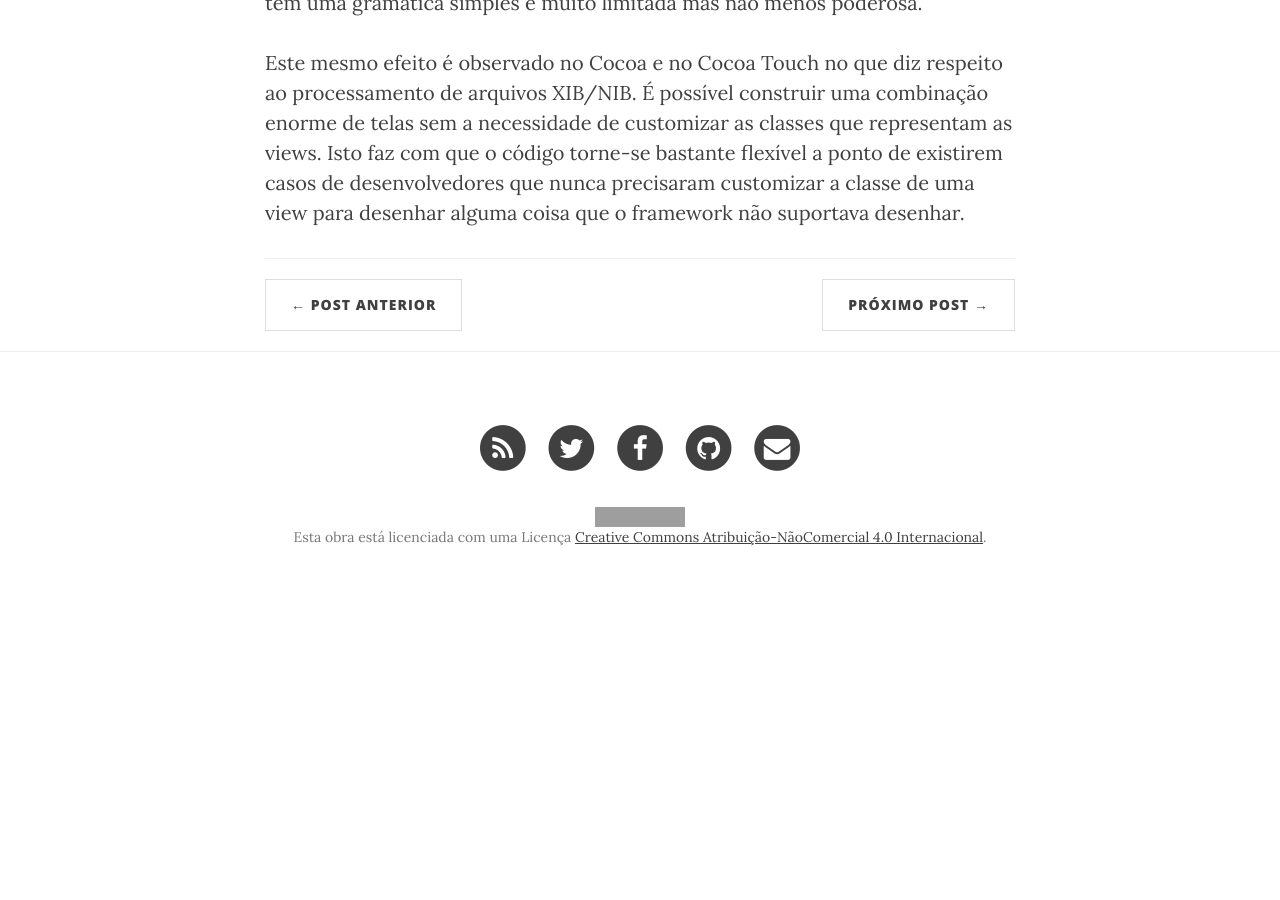
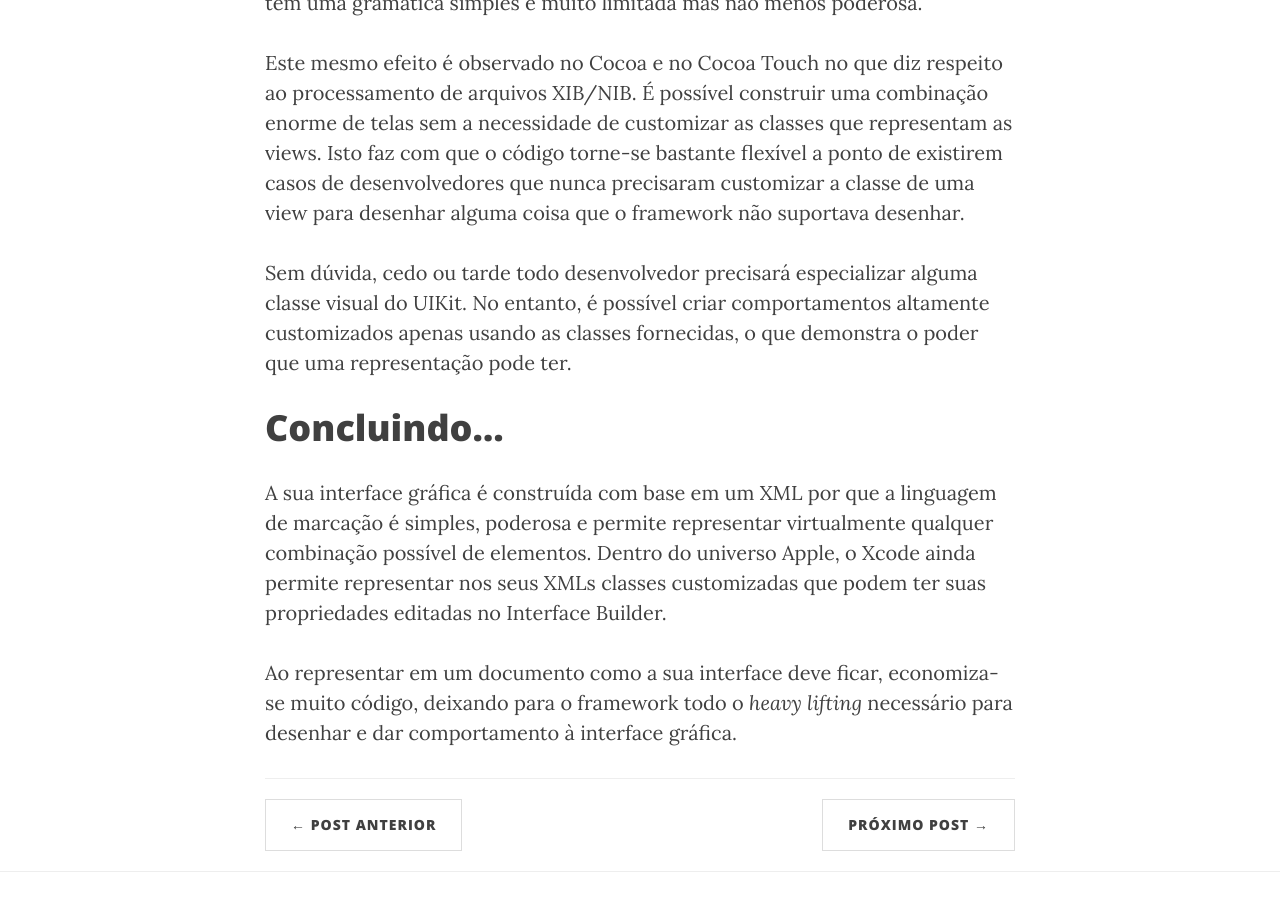
Before and after one commit to CocoaHeadsBrasil/equinociOS, a Jekyll site: the page built from _posts/2017-03-06-por-que-a-interface-grafica-e-um-xml.markdown, in a window 1280 px wide and 900 px high, scrolled down 4892 px. Built offline with Jekyll 4.4.1, drawn with Linux system fonts in a browser that asks for light colours; nearby versions of some CDN libraries; comment, search, counter and statistics services are not loaded; before the commit the page ends 5505 px from its top, so only the background shows below that; grey boxes are pictures that could not be loaded.

Commit message:
Fim da revisão do texto.

```diff
--- a/_posts/2017-03-06-por-que-a-interface-grafica-e-um-xml.markdown
+++ b/_posts/2017-03-06-por-que-a-interface-grafica-e-um-xml.markdown
@@ -154,3 +154,20 @@ telas sem a necessidade de customizar as classes que representam as views. Isto
 faz com que o código torne-se bastante flexível a ponto de existirem casos de
 desenvolvedores que nunca precisaram customizar a classe de uma view para
 desenhar alguma coisa que o framework não suportava desenhar.
+
+Sem dúvida, cedo ou tarde todo desenvolvedor precisará especializar alguma
+classe visual do UIKit. No entanto, é possível criar comportamentos altamente
+customizados apenas usando as classes fornecidas, o que demonstra o poder que
+uma representação pode ter.
+
+# Concluindo...
+
+A sua interface gráfica é construída com base em um XML por que a linguagem de
+marcação é simples, poderosa e permite representar virtualmente qualquer
+combinação possível de elementos. Dentro do universo Apple, o Xcode ainda
+permite representar nos seus XMLs classes customizadas que podem ter suas
+propriedades editadas no Interface Builder.
+
+Ao representar em um documento como a sua interface deve ficar, economiza-se
+muito código, deixando para o framework todo o _heavy lifting_ necessário para
+desenhar e dar comportamento à interface gráfica.
```
